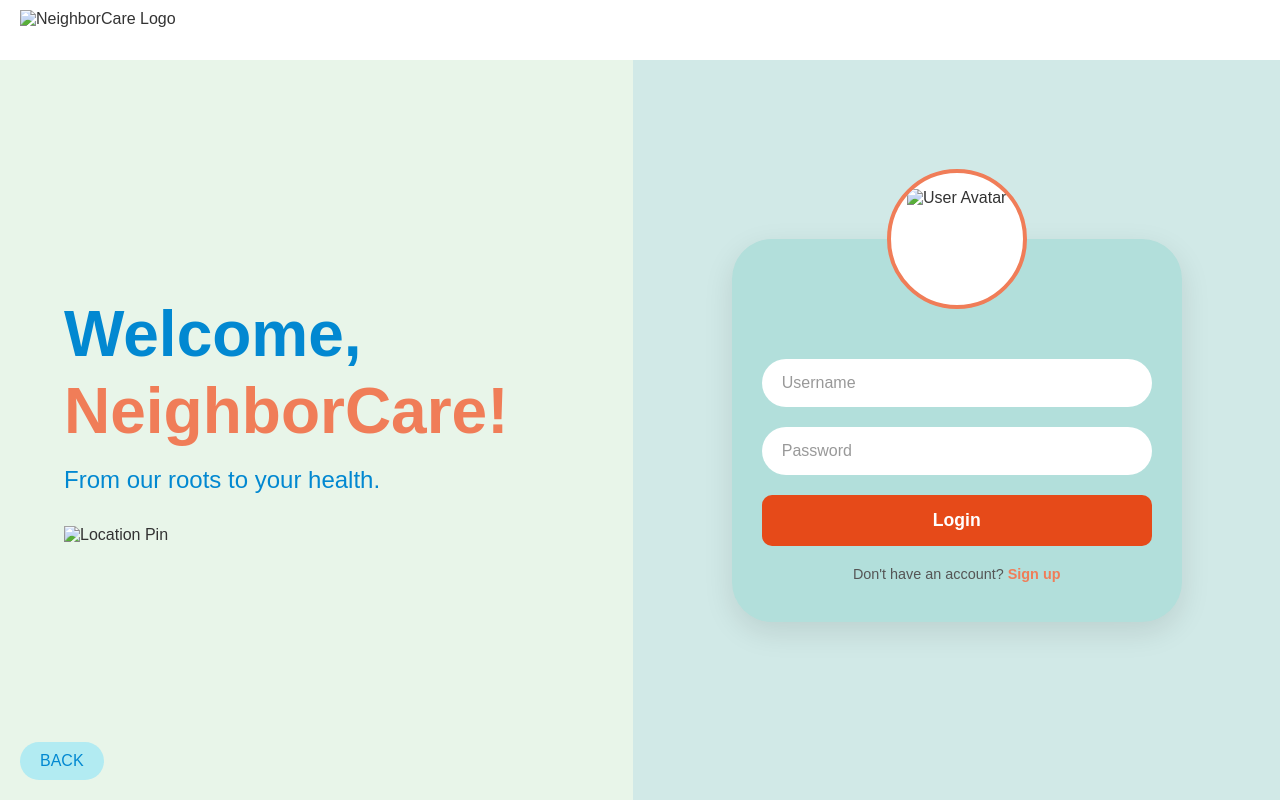
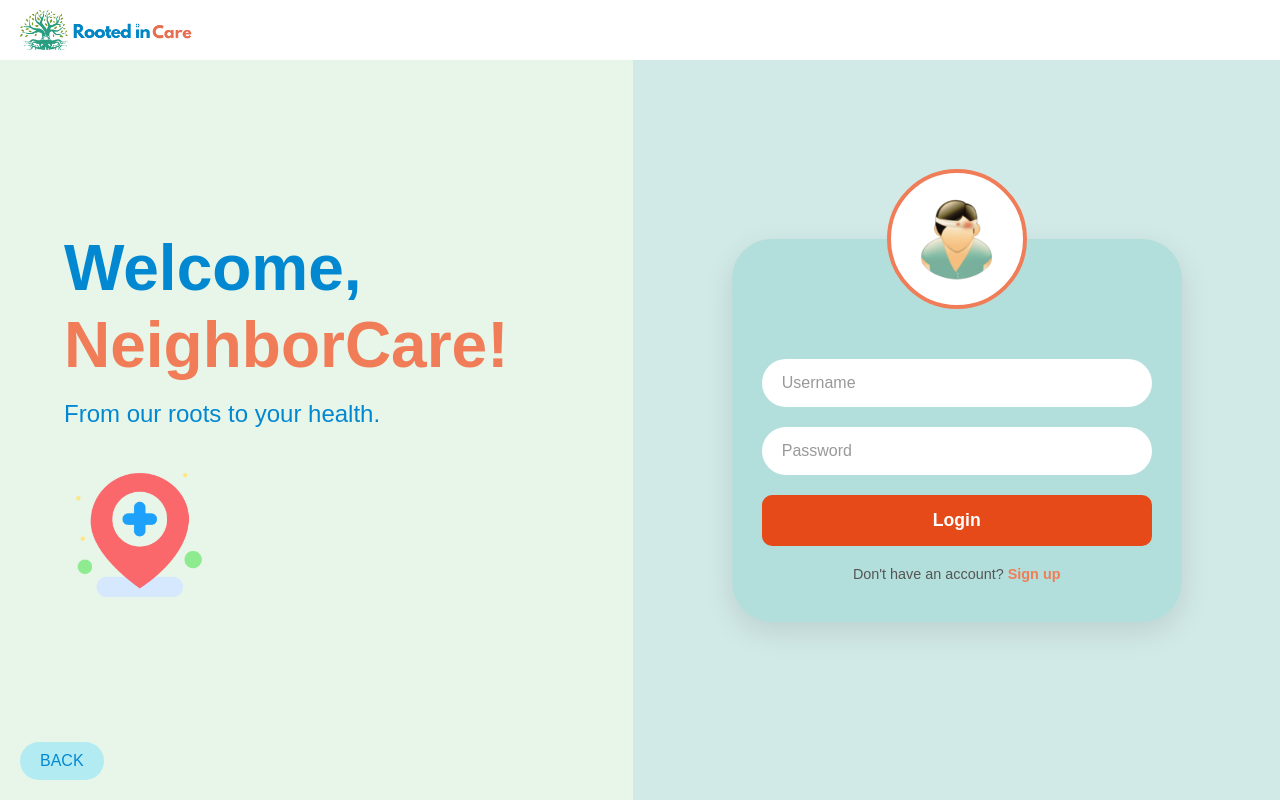
Before and after one commit to maxwxa/NeighborCare, a plain HTML site: page html/patient/login.html in a window 1280 px wide. Drawn offline with Linux system fonts and the light colour scheme; the site is published under a folder, as on GitHub Pages, so addresses that start at the root find nothing.

Commit message:
Add index

```diff
--- a/html/patient/login.html
+++ b/html/patient/login.html
@@ -9,7 +9,7 @@
 <body>
     <header class="top-nav">
         <div class="logo-container">
-            <img src="/Images/TitleLogo.png" alt="NeighborCare Logo" class="logo-img">
+            <img src="../../Images/TitleLogo.png" alt="NeighborCare Logo" class="logo-img">
         </div>
     </header>
     <main class="main-container">
@@ -17,14 +17,14 @@
             <div class="hero-content">
                 <h1><span class="welcome">Welcome,</span><br><span class="neighborcare">NeighborCare!</span></h1>
                 <p>From our roots to your health.</p>
-                <img src="/Images/health.png" alt="Location Pin" class="location-image">
+                <img src="../../Images/health.png" alt="Location Pin" class="location-image">
             </div>
             <button class="back-button" onclick="window.location.href='../../index.html'">BACK</button>
         </section>
         <section class="right-section">
             <div class="login-card">
                 <div class="avatar">
-                    <img src="/Images/Icons/PatientIcon.png" alt="User Avatar">
+                    <img src="../../Images/Icons/PatientIcon.png" alt="User Avatar">
                 </div>
                 <form class="login-form">
                     <div class="input-group">
```
Also changed, not shown: html/patient/appointment.html (+1 -1 lines), html/patient/signup.html (+3 -3 lines).
